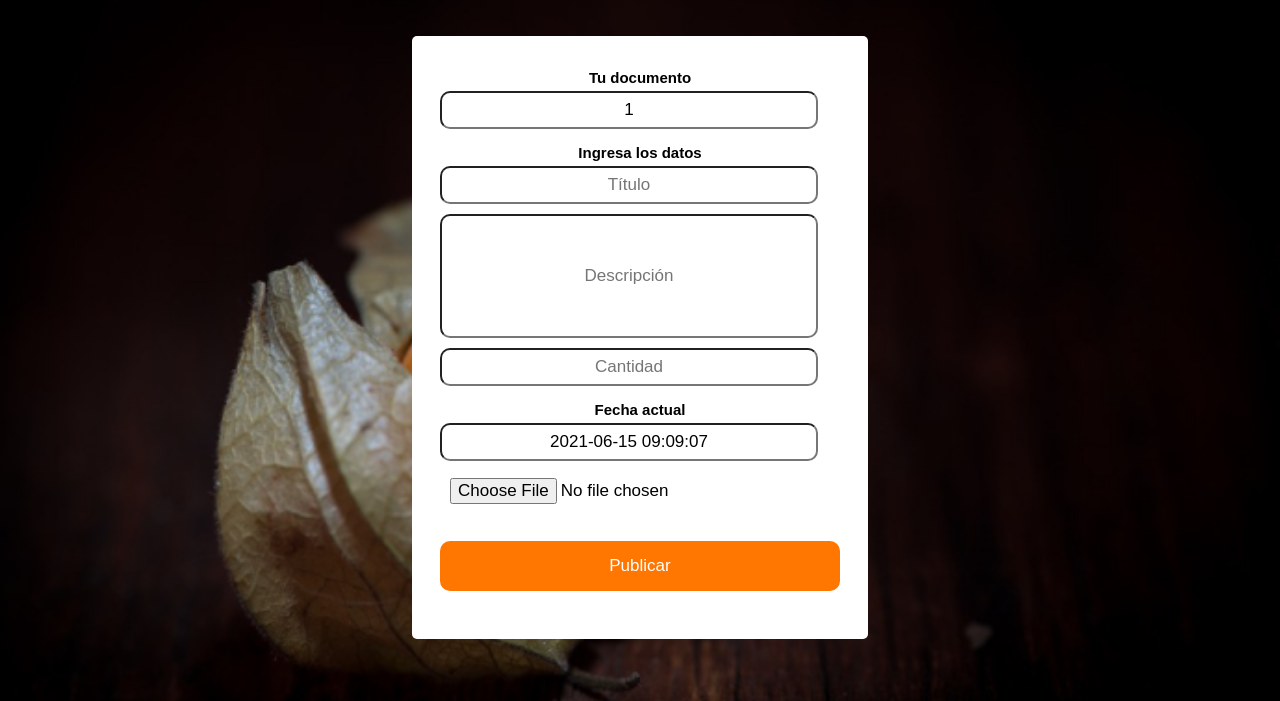
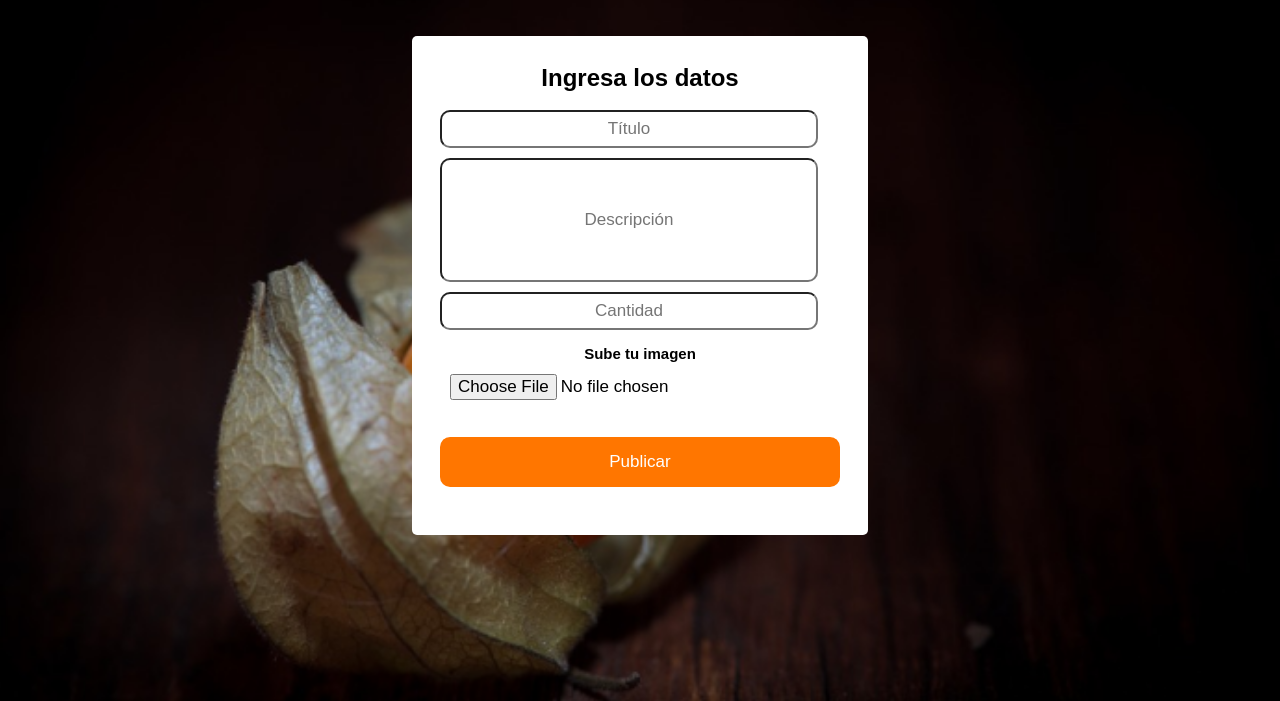
Before and after one commit to Kevchup/RepositorioPi, a PHP site: page /publicacion.php in a window 1280 px wide. Shown: the part 70-771 px from the top of the page. Run offline with PHP 8.4, Linux system fonts and the light colour scheme; the visitor is signed in with stand-in values (Sample User, id 1).

Commit message:
commit para condicion tipo de imagenes y para aplicar un hidden a datos en publicacion

```diff
--- a/css/index.css
+++ b/css/index.css
@@ -328,7 +328,7 @@ body{
 }
 
 .container-boton:hover{
-    transform: scale(0.1);
+    transform: scale(1.2);
     transition: 0.3s;
 }
 
--- a/diseños/header.php
+++ b/diseños/header.php
@@ -11,8 +11,11 @@
 			echo
 			'<div class="item-option"><i class="fa fa-user-circle-o" aria-hidden="true"><a href="publicacion.php"></i>
 			<p>'.$_SESSION['nombre'].'</a></p>
-			</div>
-			<div class="item-option" title="CERRAR SESION"><a href="login.php">
+
+			</div>'
+			;
+
+			echo '<div class="item-option" title="CERRAR SESION"><a href="login.php">
 			<i class="fa fa-sign-out" aria-hidden="true"></i></a></div>
 			';
 
--- a/publicacion.php
+++ b/publicacion.php
@@ -74,9 +74,8 @@ form p{
 	<div class="main-content">
 		<div class="content-page"><br><br>
         <form action="servicios/publicacion.php" method="POST" enctype="multipart/form-data">
-                <center><h3>Tu documento</h3></center>
-                <input type="text" REQUIRED name="ID_P" value="<?=$_SESSION['ID_P']?>" readonly>
-                <center><h3>Ingresa los datos</h3></center>
+                <input type="hidden" REQUIRED name="ID_P" value="<?=$_SESSION['ID_P']?>" readonly>
+                <center><h2>Ingresa los datos</h2></center><br>
                 <input type="text" REQUIRED name="titulo" placeholder="Título">
                 <I><input type="text" REQUIRED name="descrip" placeholder="Descripción" required size="500"></I>
                 <input type="text" REQUIRED name="cantidad" placeholder="Cantidad">
@@ -84,9 +83,9 @@ form p{
                 date_default_timezone_set('America/Bogota');
                 $fecha=date("Y-m-d H:i:s");
                 ?>
-               <center><h3>Fecha actual </h3></center>
-                <input type="datetime" name="fecha" value="<?=$fecha?>" readonly>
-                <input type="file" REQUIRED name="imagen">
+               <center><h3>Sube tu imagen </h3></center>
+                <input type="hidden" name="fecha" value="<?=$fecha?>" readonly>
+                <input type="file" REQUIRED name="imagen" accept="image/png, .jpeg, .jpg, image/gif">
                 <button type="submit">Publicar</button>
             </form>
 			</div>
--- a/servicios/register.php
+++ b/servicios/register.php
@@ -17,7 +17,7 @@ if($result == 1){
     header('location: ../login.php');
     echo "Si se registro";
 }else{
-    echo "<script>alert('La cedula ya se encuentra registrada');
+    echo "<script>alert('*** La cedula ya se encuentra registrada ***');
     window.location='../register.php';
     </script>";
 }
```
Also changed, not shown: servicios/publicacion.php (+10 -0 lines), imagenes/produc/gbtranding.png (added).
